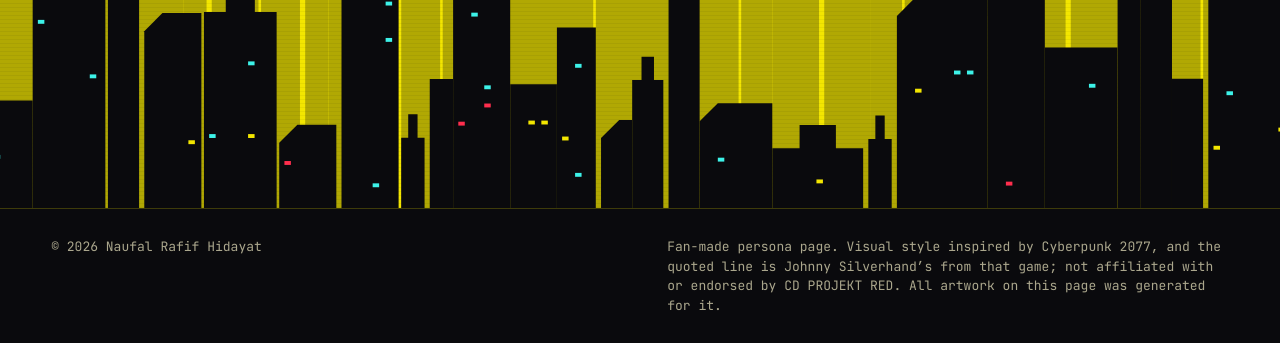
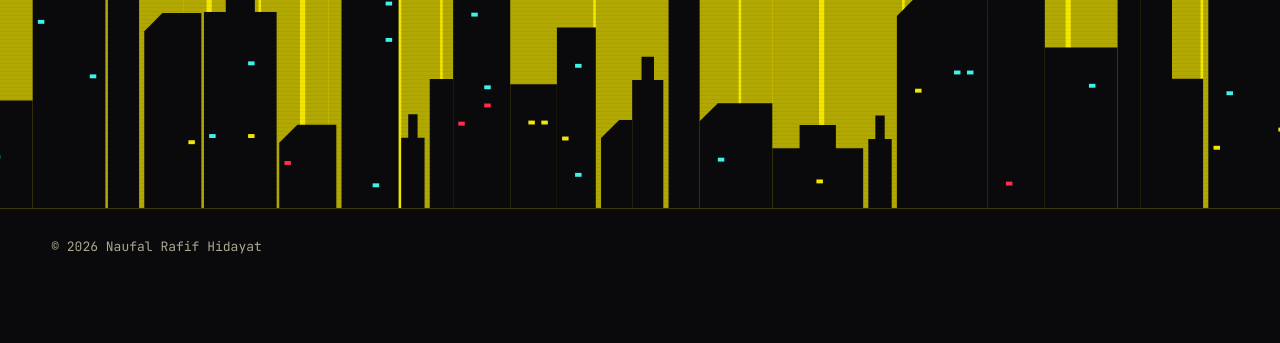
Before and after one commit to shortahairlover/shortahairlover.github.io, a plain HTML site: page index.html in a window 1280 px wide. Shown: the part 6676-7019 px from the top of the page. After the commit the page ends 6961 px from the top, so only its background shows below. Drawn offline with Linux system fonts and the light colour scheme; no server answers.

Commit message:
Remove footer disclaimer

```diff
--- a/index.html
+++ b/index.html
@@ -217,7 +217,6 @@
   <footer class="foot">
     <div class="wrap foot__inner">
       <p>&copy; 2026 Naufal Rafif Hidayat</p>
-      <p>Fan-made persona page. Visual style inspired by Cyberpunk 2077, and the quoted line is Johnny Silverhand&rsquo;s from that game; not affiliated with or endorsed by CD PROJEKT RED. All artwork on this page was generated for it.</p>
     </div>
   </footer>
 
```
